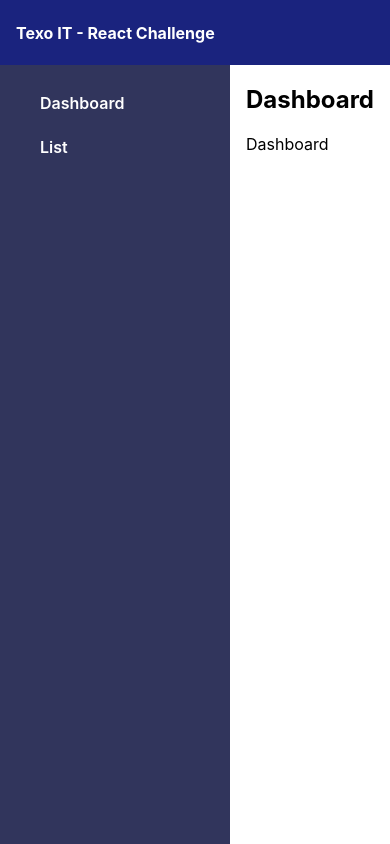
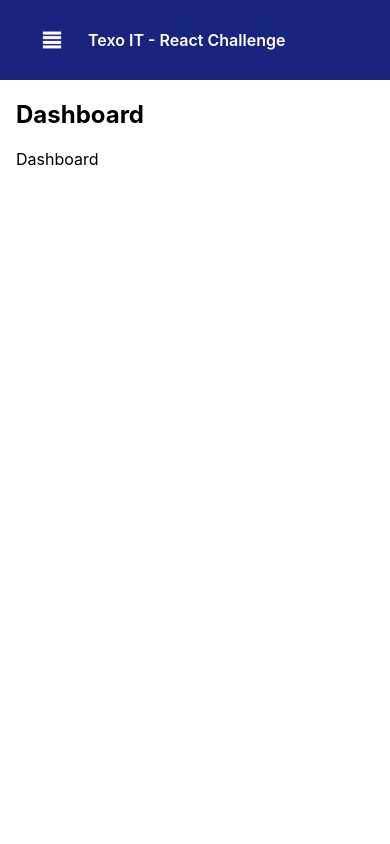
Before and after one commit to romaob/texo-it-react-challenge, a React (Create React App) app: page / in a window 390 px wide. Built offline with nearby package versions, Linux system fonts and the light colour scheme.

Commit message:
added conditional values for mobile responsivity

```diff
--- a/src/components/Button.tsx
+++ b/src/components/Button.tsx
@@ -4,6 +4,7 @@
     text?: string;
     type?: 'default' | 'text';
     link?: string;
+    icon?: string;
     contrast?: boolean;
     onClick?: () => void;
     children?: React.ReactNode;
@@ -13,12 +14,16 @@
     text,
     type,
     link,
+    icon,
     contrast,
     onClick,
     children
 } : ButtonProps): JSX.Element {
+  const imagePath = icon ? require(`../assets/icons/${icon}.png`) : null;
+
   return (
     <a className={`button ${type === 'text' ? 'button-text' : ''} ${contrast ? 'button-text-contrast' : ''}`} data-testid='button' onClick={onClick} href={link}>
+        {imagePath && <img src={imagePath} alt='icon' />}
         {text && <span>{text}</span>}
         {children}
     </a>
--- a/src/components/PageWrapper.tsx
+++ b/src/components/PageWrapper.tsx
@@ -1,4 +1,4 @@
-import React from 'react'
+import React, { useState } from 'react'
 import { strings } from '../values/strings';
 import { ROUTES } from '../values/routes';
 import Button from './Button';
@@ -12,13 +12,18 @@
     title,
     children
 }: PageWrapperProps): JSX.Element {
+    const [menuShow, setMenuShow] = useState(false);
+
   return (
     <div className='page-wrapper' data-testid='page-wrapper'>
       <div className='page-wrapper-header'>
+        <div className='page-wrapper-header-button'>
+            <Button type='text' icon='menu' onClick={() => setMenuShow(!menuShow)}/>
+        </div>
         <h1>{strings.appName}</h1>
       </div>
       <div className='page-wrapper-body'>
-        <div className='page-wrapper-menu' data-testid='page-wrapper-menu'>
+        <div className='page-wrapper-menu' data-testid='page-wrapper-menu' data-show={menuShow}>
             {Object.values(ROUTES).map((route) => (
                 <Button key={route.path} text={route.name} type='text' contrast link={route.path} />
             ))}
--- a/src/styles/button.css
+++ b/src/styles/button.css
@@ -1,4 +1,7 @@
 .button {
+    display: flex;
+    align-items: center;
+    justify-content: center;
     background-color: var(--primary);
     border: none;
     border-radius: 0.5rem;
@@ -17,3 +20,8 @@
 .button-text-contrast {
     color: white;
 }
+
+.button img {
+    width: 1.5rem;
+    height: 1.5rem;
+}
--- a/src/styles/pagewrapper.css
+++ b/src/styles/pagewrapper.css
@@ -9,11 +9,13 @@
     background-color: var(--primary);
     color: white;
     padding: 1rem;
-    align-items: flex-start;
+    align-items: center;
+    justify-content: flex-start;
 }
 .page-wrapper-header h1{
     font-size: 1rem;
     line-height: 0.75rem;
+    font-weight: 600;
 }
 .page-wrapper-body {
     display: flex;
@@ -36,3 +38,16 @@
     padding-inline: 1rem;
     align-items: flex-start;
 }
+.page-wrapper-menu[data-show="false"] {
+    display: none;
+}
+
+/* Hiding the button, and showing the menu on larger screens*/
+@media only screen and (min-width: 768px) {
+    .page-wrapper-menu[data-show="false"] {
+        display: flex;
+    }
+    .page-wrapper-header-button{
+        display: none;
+    }
+}
```
Also changed, not shown: src/assets/icons/menu.png (added).
